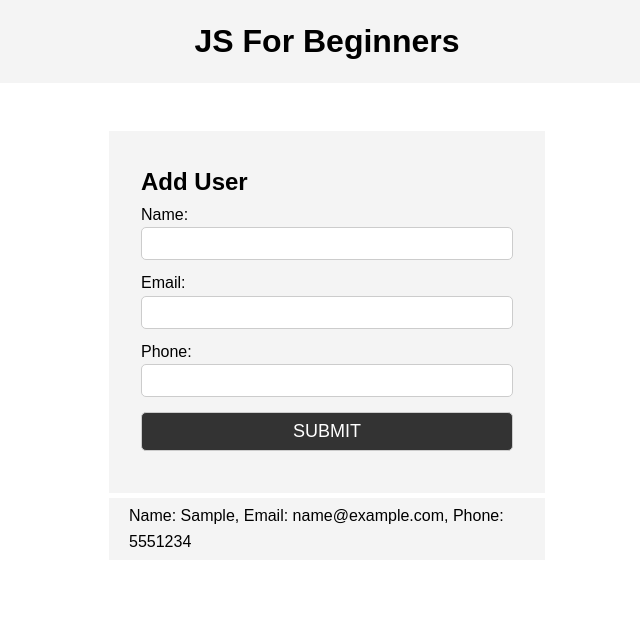
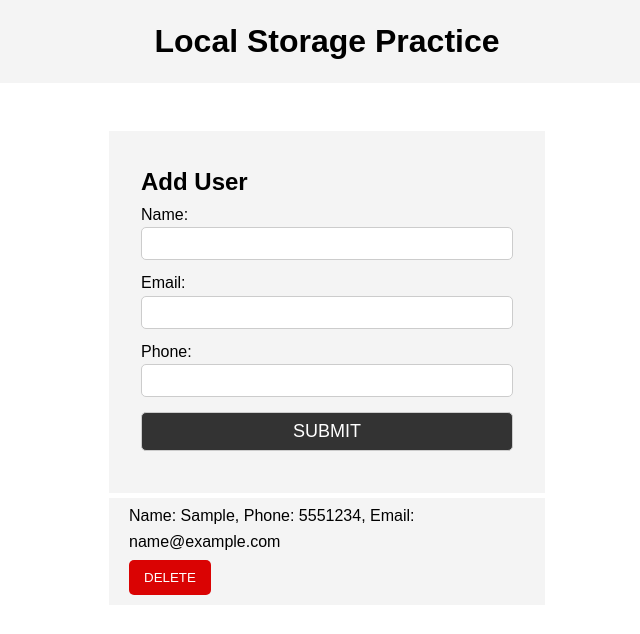
Before and after one commit to shubhamv387/localStorage, a plain HTML site: page index.html in a window 1280 px wide. Both pictures are taken after typing "Sample", "name@example.com", "5551234" into the empty fields and a click on the input "Submit". Shown: the whole page, without its empty margins (313-953 px from the left). Drawn offline with Linux system fonts and the light colour scheme.

Commit message:
Delete data from Local Storage

```diff
--- a/index.html
+++ b/index.html
@@ -4,12 +4,12 @@
     <meta charset="UTF-8" />
     <meta name="viewport" content="width=device-width, initial-scale=1.0" />
     <meta http-equiv="X-UA-Compatible" content="ie=edge" />
-    <title>JS For Beginners</title>
+    <title>Local Storage Practice</title>
     <link rel="stylesheet" href="style.css" />
   </head>
   <body>
     <header>
-      <h1>JS For Beginners</h1>
+      <h1>Local Storage Practice</h1>
     </header>
 
     <section class="container">
--- a/main.js
+++ b/main.js
@@ -33,9 +33,24 @@ form.addEventListener("submit", (e) => {
 
     user.appendChild(
       document.createTextNode(
-        `Name: ${userObj.name}, Email: ${userObj.email}, Phone: ${userObj.phone}`
+        `Name: ${userObj.name}, Phone: ${userObj.phone}, Email: `
       )
     );
+
+    //create span tag for email
+    let span = document.createElement("span");
+    span.appendChild(document.createTextNode(userObj.email));
+    // console.log(span);
+
+    user.appendChild(span);
+
+    //creare detete btn
+    delBtn = document.createElement("button");
+    delBtn.className = "delBtn";
+    delBtn.appendChild(document.createTextNode("DELETE"));
+
+    user.appendChild(delBtn);
+
     // console.log(user);
 
     users.appendChild(user);
@@ -46,6 +61,14 @@ form.addEventListener("submit", (e) => {
     nameInput.value = "";
     emailInput.value = "";
     phoneInput.value = "";
+  }
+});
+
+//remove user details from browser list and localStorage.
+users.addEventListener("click", (e) => {
+  if (e.target.classList.contains("delBtn")) {
+    localStorage.removeItem(e.target.previousSibling.textContent);
+    users.removeChild(e.target.parentElement);
   }
 });
 
--- a/style.css
+++ b/style.css
@@ -68,6 +68,21 @@ header {
   background: #444;
 }
 
+.delBtn {
+  display: block;
+  padding: 10px 15px;
+  background: rgb(218, 3, 3);
+  border: 0;
+  border-radius: 5px;
+  color: #fff;
+  cursor: pointer;
+  margin: 5px 0;
+}
+
+.delBtn:hover {
+  background: rgb(187, 3, 3);
+}
+
 .bg-dark {
   background: #333;
   color: #fff;
```
